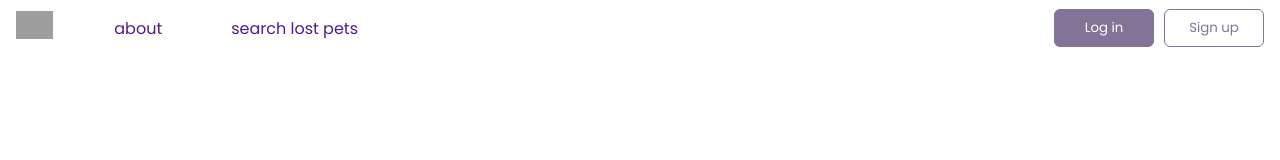
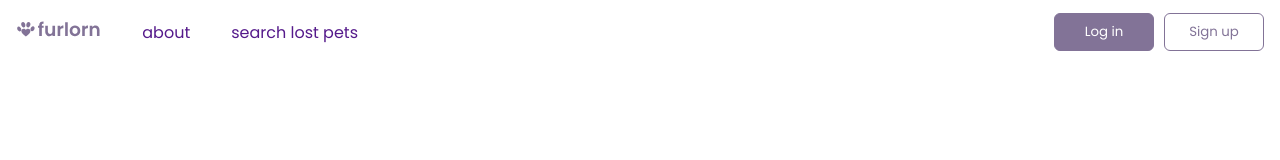
Before and after one commit to orojas12/furlorn, a React (Create React App) app in the folder frontend/: page / in a window 1280 px wide. Shown: the top 160 px of the page. Built offline with nearby package versions, Linux system fonts and the light colour scheme; grey boxes are pictures that could not be loaded.

Commit message:
change padding and image import

```diff
--- a/frontend/src/components/Header/Header.scss
+++ b/frontend/src/components/Header/Header.scss
@@ -10,7 +10,7 @@
     flex-direction: row;
     align-items: center;
     justify-content: space-between;
-    padding: 0 1.6rem;
+    padding: 0.4rem 1.6rem;
     width: 100%;
   }
 
--- a/frontend/src/components/Header/Header.tsx
+++ b/frontend/src/components/Header/Header.tsx
@@ -1,6 +1,6 @@
 import React, { useState } from "react";
 
-import logo from "../../assets/furlorn_logo.svg";
+import logo from "../../assets/icons/furlorn_logo.svg";
 import Nav from "../Nav/Nav";
 import NavToggle from "../Nav/NavToggle";
 import Button from "../Button/Button";
```
